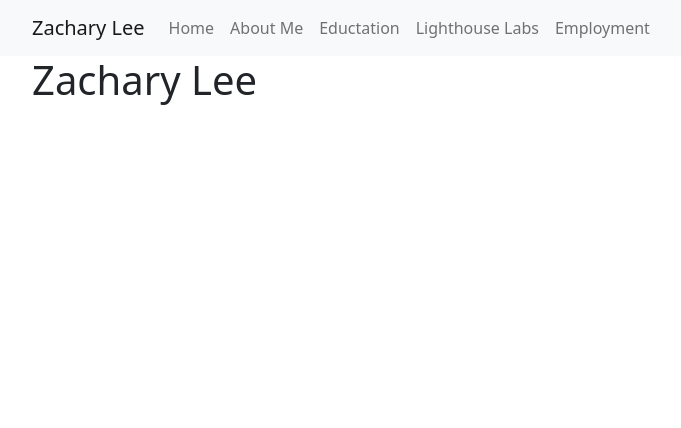
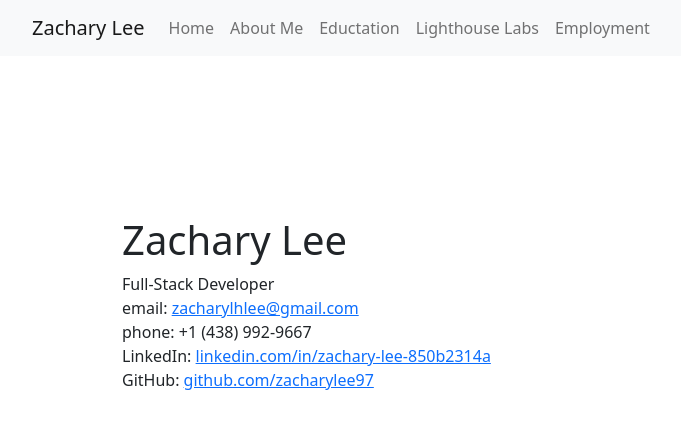
Before and after one commit to zacharylee97/my-portfolio, a React (Create React App) app: page /home in a window 1280 px wide. Shown: the top 428 px of the page, without its empty margins (50-731 px from the left). Built offline with nearby package versions, Linux system fonts and the light colour scheme.

Commit message:
Created Home page

```diff
--- a/src/pages/Home/Home.css
+++ b/src/pages/Home/Home.css
@@ -0,0 +1,3 @@
+.home-container {
+  margin: 10rem;
+}
--- a/src/pages/Home/Home.tsx
+++ b/src/pages/Home/Home.tsx
@@ -1,10 +1,30 @@
 import "./Home.css";
 import React from "react";
-import Container from "react-bootstrap/Container";
+import { Container } from "react-bootstrap";
 
 const Home = () => (
-  <Container>
+  <Container className="home-container">
     <h1>Zachary Lee</h1>
+    <span>Full-Stack Developer</span>
+    <br />
+    <span>
+      email: <a href="mailto:zacharylhlee@gmail.com">zacharylhlee@gmail.com</a>
+    </span>
+    <br />
+    <span>phone: +1 (438) 992-9667</span>
+    <br />
+    <span>
+      LinkedIn:{" "}
+      <a href="https://www.linkedin.com/in/zachary-lee-850b2314a">
+        linkedin.com/in/zachary-lee-850b2314a
+      </a>
+    </span>
+    <br />
+    <span>
+      GitHub:{" "}
+      <a href="https://www.github.com/zacharylee97">github.com/zacharylee97</a>
+    </span>
+    <br />
   </Container>
 );
 
```
